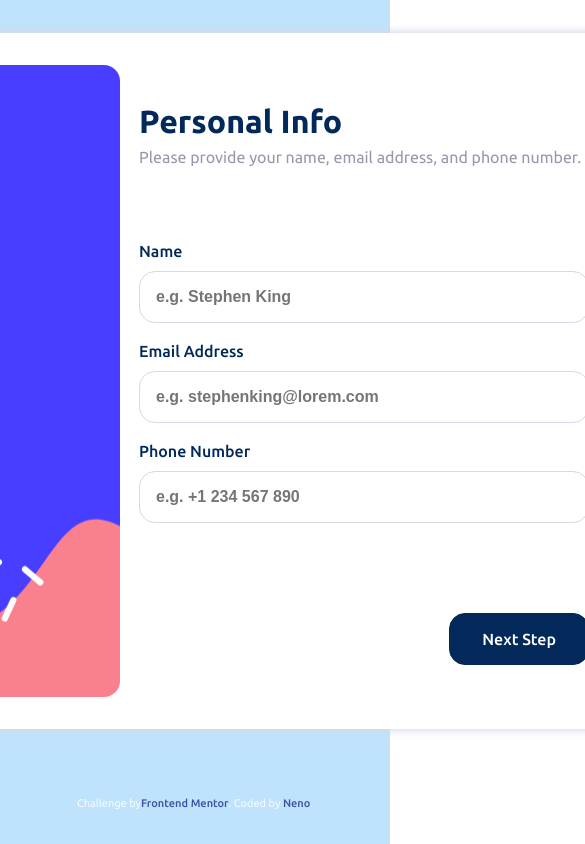
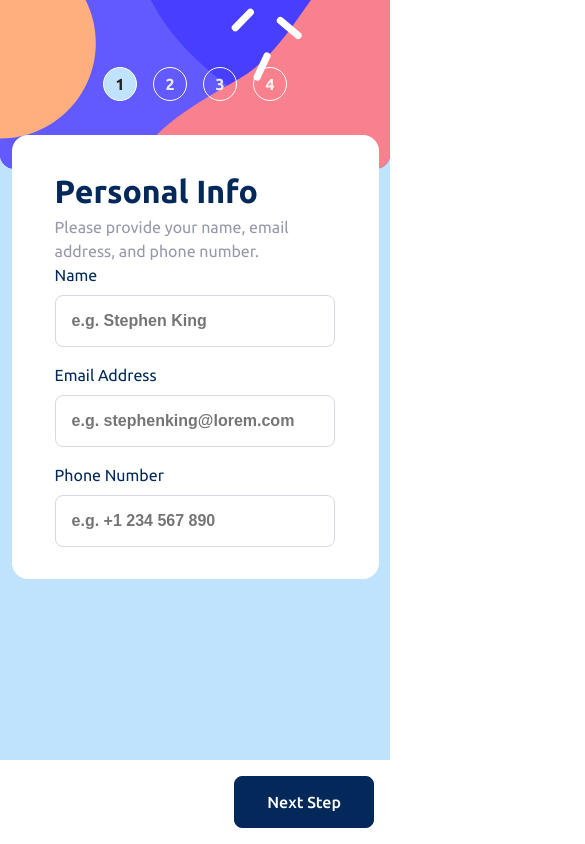
Before and after one commit to NenoPr/multi-step-form, a React (Vite) app: page / in a window 390 px wide. Shown: the top 844 px of the page, 585 px wide, since content can reach past the window. Built offline with nearby package versions, Linux system fonts and the light colour scheme.

Commit message:
Created a phone friendly design. Completed the projects requirements and tasks.

```diff
--- a/components/AD_Form.jsx
+++ b/components/AD_Form.jsx
@@ -1,8 +1,17 @@
-import { useState, useEffect } from "react";
+import { useState, useEffect, useRef } from "react";
 import "/src/assets/stylesheets/stylesheet-addon.css";
 
 function AD_Form(data) {
   const [addonsData, setAddonsData] = useState(data.props.form.addons);
+  const [activeSubscription, setActiveSubscription] = useState(
+    data.props.form.plan.yearlySubscription
+  );
+
+  const [addonPrice, setAddonPrice] = useState({
+    online: "+$1/mo",
+    larger: "+$2/mo",
+    profile: "+$2/mo",
+  });
 
   useEffect(() => {
     document.querySelectorAll(".sidebar-counter").forEach((item) => {
@@ -11,10 +20,24 @@ function AD_Form(data) {
         item.classList.add("sidebar-counter-active");
       }
     });
+    if (activeSubscription) {
+      setAddonPrice({
+        online: "+$10/yr",
+        larger: "+$20/yr",
+        profile: "+$20/yr",
+      });
+    } else {
+      setAddonPrice({
+        online: "+$1/mo",
+        larger: "+$2/mo",
+        profile: "+$2/mo",
+      });
+    }
   }, []);
 
   const handleChange = (event) => {
     const addon = event.target.getAttribute("addon");
+    event.target.classList.add("addon-selection-selected");
     setAddonsData((prevAddonsData) => ({
       ...prevAddonsData,
       [addon]: !addonsData[addon],
@@ -44,6 +67,7 @@ function AD_Form(data) {
 
   return (
     <>
+      <div className="component-container">
         <div className="form-header-container">
           <div className="form-header">Pick add-ons</div>
           <div className="form-desc">
@@ -53,7 +77,9 @@ function AD_Form(data) {
         {
           <div className="addon-container">
             <div
-            className="addon-selection"
+              className={`addon-selection ${
+                addonsData.onlineService ? "addon-selection-selected" : ""
+              }`}
               addon="onlineService"
               selection={addonsData.onlineService ? "true" : "false"}
               onClick={handleChange}
@@ -70,11 +96,13 @@ function AD_Form(data) {
                 <div className="addon-name">Online service</div>
                 <div className="addon-desc">Access to multiplayer games</div>
               </div>
-            <div className="addon-price">+$1/mo</div>
+              <div className="addon-price">{addonPrice.online}</div>
             </div>
 
             <div
-            className="addon-selection"
+              className={`addon-selection ${
+                addonsData.largerStorage ? "addon-selection-selected" : ""
+              }`}
               addon="largerStorage"
               selection={addonsData.largerStorage ? "true" : "false"}
               onClick={handleChange}
@@ -91,10 +119,12 @@ function AD_Form(data) {
                 <div className="addon-name">Larger storage</div>
                 <div className="addon-desc">Extra 1TB of cloud save</div>
               </div>
-            <div className="addon-price">+$2/mo</div>
+              <div className="addon-price">{addonPrice.larger}</div>
             </div>
             <div
-            className="addon-selection"
+              className={`addon-selection ${
+                addonsData.customizableProfile ? "addon-selection-selected" : ""
+              }`}
               addon="customizableProfile"
               selection={addonsData.customizableProfile ? "true" : "false"}
               onClick={handleChange}
@@ -111,10 +141,11 @@ function AD_Form(data) {
                 <div className="addon-name">Customizable Profile</div>
                 <div className="addon-desc">Custom theme on your profile</div>
               </div>
-            <div className="addon-price">+$2/mo</div>
+              <div className="addon-price">{addonPrice.profile}</div>
             </div>
           </div>
         }
+      </div>
 
       <div className="form-buttons">
         <button className="form-previous-step" onClick={goBack}>
--- a/components/Confirm_Form.jsx
+++ b/components/Confirm_Form.jsx
@@ -4,6 +4,7 @@ import "/src/assets/stylesheets/stylesheet-confirm.css";
 function CONFIRM_Form(data) {
   return (
     <>
+      <div className="component-container">
         <div className="confirm-container">
           <div className="confirm-image-container">
             <img
@@ -19,6 +20,7 @@ function CONFIRM_Form(data) {
             at support@loremgaiming.com
           </div>
         </div>
+      </div>
     </>
   );
 }
--- a/components/PI_Form.jsx
+++ b/components/PI_Form.jsx
@@ -19,27 +19,6 @@ function PI_Form(data) {
   }, []);
 
   const checkEmailValidity = (email) => {
-    // if (!email.includes("@")) {
-    //   document.querySelector(".pi-error-email").classList.add("pi-form-error");
-    //   document.querySelector(".pi-error-email").innerText =
-    //     "Email should include a @ sign.";
-    //   document.querySelector(".pi-input-email").classList.add("pi-input-error");
-    //   return true;
-    // }
-    // if (!email.substr(email.search("@")).includes(".")) {
-    //   document.querySelector(".pi-error-email").classList.add("pi-form-error");
-    //   document.querySelector(".pi-error-email").innerText =
-    //     "Email should include a provider, e.g. gmail.com";
-    //   document.querySelector(".pi-input-email").classList.add("pi-input-error");
-    //   return true;
-    // }
-    // if (email.includes(" ")) {
-    //   document.querySelector(".pi-error-email").classList.add("pi-form-error");
-    //   document.querySelector(".pi-error-email").innerText =
-    //     "Email should not include spaces.";
-    //   document.querySelector(".pi-input-email").classList.add("pi-input-error");
-    //   return true;
-    // }
     let mailFormat = /^\w+([\.-]?\w+)*@\w+([\.-]?\w+)*(\.\w{2,3})+$/;
     if (email.match(mailFormat)) {
       return false;
@@ -58,6 +37,7 @@ function PI_Form(data) {
     //   `Name: ${formData.name}, Email: ${formData.email}, Phone Number: ${formData.phone}`
     // );
     let error = false;
+    if (checkEmailValidity(formData.email));
     if (formData.name === "") {
       document.querySelector(".pi-error-name").classList.add("pi-form-error");
       document.querySelector(".pi-input-name").classList.add("pi-input-error");
@@ -73,7 +53,6 @@ function PI_Form(data) {
       document.querySelector(".pi-input-phone").classList.add("pi-input-error");
       error = true;
     }
-    if (checkEmailValidity(formData.email)) return;
     if (error) return;
     data.props.setForm((prevFormData) => ({
       ...prevFormData,
@@ -84,14 +63,16 @@ function PI_Form(data) {
 
   return (
     <>
+      {
+        <div className="component-container">
           <div className="form-header-container">
             <div className="form-header">Personal Info</div>
             <div className="form-desc">
               Please provide your name, email address, and phone number.
             </div>
           </div>
-      {
-        <form className="form form-pi">
+
+          <div className="form form-pi">
             <div className="form-input-container form-pi-name-container">
               <div className="form-pi-text-container">
                 <div className="form-text form-pi-text">Name</div>
@@ -128,7 +109,7 @@ function PI_Form(data) {
                 <div className="pi-error-phone">This field is required</div>
               </div>
               <input
-              type="text"
+                type="tel"
                 id="phone"
                 name="phone"
                 value={formData.phone}
@@ -137,11 +118,15 @@ function PI_Form(data) {
                 placeholder="e.g. +1 234 567 890"
               />
             </div>
-        </form>
+          </div>
+        </div>
       }
+      <div className="form-buttons">
+        <button className="form-previous-step-pi"></button>
         <button className="form-next-step" onClick={handleSubmit}>
           Next Step
         </button>
+      </div>
     </>
   );
 }
--- a/components/Plan_Form.jsx
+++ b/components/Plan_Form.jsx
@@ -102,6 +102,7 @@ function Plan_Form(data) {
 
   return (
     <>
+      <div className="component-container">
         <div className="form-header-container">
           <div className="form-header">Select your plan</div>
           <div className="form-desc">
@@ -110,7 +111,11 @@ function Plan_Form(data) {
         </div>
         <div className="plan-container">
           <div className="selection-container">
-          <div className="plan-selection" onClick={handleChange} plan="arcade">
+            <div
+              className="plan-selection"
+              onClick={handleChange}
+              plan="arcade"
+            >
               <img
                 src="./src/assets/images/icon-arcade.svg"
                 alt="arcade"
@@ -184,7 +189,8 @@ function Plan_Form(data) {
           </div>
           <div className="plan-selection-error"></div>
         </div>
-      <div className="plan-buttons">
+      </div>
+      <div className="form-buttons">
         <button className="form-previous-step" onClick={goBack}>
           Go Back
         </button>
--- a/components/SUM_Form.jsx
+++ b/components/SUM_Form.jsx
@@ -3,6 +3,15 @@ import "/src/assets/stylesheets/stylesheet-summary.css";
 
 function AD_Form(data) {
   const [formData, setFormData] = useState(data.props.form);
+  const [activeSubscription, setActiveSubscription] = useState(
+    data.props.form.plan.yearlySubscription
+  );
+
+  const [addonPrice, setAddonPrice] = useState({
+    online: "+$1/mo",
+    larger: "+$2/mo",
+    profile: "+$2/mo",
+  });
 
   useEffect(() => {
     document.querySelectorAll(".sidebar-counter").forEach((item) => {
@@ -11,6 +20,19 @@ function AD_Form(data) {
         item.classList.add("sidebar-counter-active");
       }
     });
+    if (activeSubscription) {
+      setAddonPrice({
+        online: "+$10/yr",
+        larger: "+$20/yr",
+        profile: "+$20/yr",
+      });
+    } else {
+      setAddonPrice({
+        online: "+$1/mo",
+        larger: "+$2/mo",
+        profile: "+$2/mo",
+      });
+    }
   }, []);
 
   const handleSubmit = (event) => {
@@ -40,15 +62,18 @@ function AD_Form(data) {
 
   const showTotalAddonPrice = () => {
     let sum = 0;
+    if (activeSubscription) {
+      sum = sum + formData.planPrice.yearly[formData.plan.plan];
+      formData.addons.onlineService ? (sum = sum + 10) : "";
+      formData.addons.largerStorage ? (sum = sum + 20) : "";
+      formData.addons.customizableProfile ? (sum = sum + 20) : "";
+    } else {
+      sum = sum + formData.planPrice.monthly[formData.plan.plan];
       formData.addons.onlineService ? sum++ : "";
       formData.addons.largerStorage ? (sum = sum + 2) : "";
       formData.addons.customizableProfile ? (sum = sum + 2) : "";
-    if (formData.plan.yearlySubscription) {
-      sum = sum + formData.planPrice.yearly[formData.plan.plan];
-    } else {
-      sum = sum + formData.planPrice.monthly[formData.plan.plan];
     }
-    if (formData.plan.yearlySubscription) return `+$${sum}/yr`;
+    if (activeSubscription) return `+$${sum}/yr`;
     else return `+$${sum}/mo`;
   };
 
@@ -61,6 +86,7 @@ function AD_Form(data) {
 
   return (
     <>
+      <div className="component-container">
         <div className="form-header-container">
           <div className="form-header">Finishing up</div>
           <div className="form-desc">
@@ -75,7 +101,9 @@ function AD_Form(data) {
                   {upperCase(formData.plan.plan)}{" "}
                   {formData.plan.yearlySubscription ? "(Yearly)" : "(Monthly)"}
                 </div>
-              <a onClick={backToPlan}>Change</a>
+                <a className="change-plan-link" onClick={backToPlan}>
+                  Change
+                </a>
               </div>
               <div className="summary-pricing">{showPricing(formData)}</div>
             </div>
@@ -83,20 +111,28 @@ function AD_Form(data) {
             <div className="summary-addons">
               {formData.addons.onlineService ? (
                 <div className="summary-service">
-                <div className="summary-service-plan">Online storage</div>
-                <div className="summary-service-price">+$1/mo</div>
+                  <div className="summary-service-plan">Online service</div>
+                  <div className="summary-service-price">
+                    {addonPrice.online}
+                  </div>
                 </div>
               ) : null}
               {formData.addons.largerStorage ? (
                 <div className="summary-service">
                   <div className="summary-service-plan">Larger storage</div>
-                <div className="summary-service-price">+$1/mo</div>
+                  <div className="summary-service-price">
+                    {addonPrice.larger}
+                  </div>
                 </div>
               ) : null}
               {formData.addons.customizableProfile ? (
                 <div className="summary-service">
-                <div className="summary-service-plan">Customizable profile</div>
-                <div className="summary-service-price">+$2/mo</div>
+                  <div className="summary-service-plan">
+                    Customizable profile
+                  </div>
+                  <div className="summary-service-price">
+                    {addonPrice.profile}
+                  </div>
                 </div>
               ) : null}
             </div>
@@ -106,7 +142,7 @@ function AD_Form(data) {
             <div className="summary-total-price">{showTotalAddonPrice()}</div>
           </div>
         </div>
-
+      </div>
       <div className="form-buttons">
         <button className="form-previous-step" onClick={goBack}>
           Go Back
--- a/src/App.css
+++ b/src/App.css
@@ -31,6 +31,7 @@
 
 #root {
   min-height: 100vh;
+  height: fit-content;
   display: flex;
   flex-direction: column;
   align-items: center;
@@ -52,6 +53,7 @@ body {
   box-shadow: 0 0 0.5rem 0.1rem var(--light-gray);
   min-width: 30vw;
   width: fit-content;
+  height: fit-content;
 }
 
 .sidebar-container {
@@ -108,10 +110,9 @@ body {
 .form-container {
   display: grid;
   grid-template-columns: 1fr;
-  grid-template-rows: 1fr 3fr 1fr;
+  grid-template-rows: 4fr 1fr;
   padding-left: 5vw;
   padding-right: 5vw;
-  width: 25vw;
   justify-content: space-between;
   height: 568px;
   width: 450px;
@@ -120,7 +121,7 @@ body {
 }
 
 .form-header-container {
-  flex: 1;
+  flex: 0;
   display: flex;
   flex-direction: column;
   align-items: flex-start;
@@ -128,6 +129,7 @@ body {
   height: fit-content;
   grid-template-columns: 1;
   grid-template-rows: 1;
+  max-width: 100%;
 }
 
 .form-header {
@@ -156,13 +158,14 @@ body {
   padding-right: 2rem;
   color: white;
   background-color: var(--marine-blue);
-  border-radius: 1rem;
+  border-radius: .5rem;
   justify-self: flex-end;
   align-self: flex-end;
   border-color: var(--marine-blue);
   outline-color: var(--marine-blue);
   outline: var(--marine-blue);
   height: fit-content;
+  width: fit-content;
 }
 
 .form-next-step:hover {
@@ -181,4 +184,102 @@ body {
 }
 
 .attribution {
+  align-self: center;
 }
+
+@media (max-width: 1000px) {
+
+  .attribution {
+    display: none;
+  }
+  #root {
+    min-height: 100vh;
+    display: flex;
+    flex-direction: column;
+    align-items: baseline;
+    justify-content: flex-start;
+    background-color: var(--light-blue);
+    font-family: "Ubuntu";
+  }
+  .main-container {
+    display: grid;
+    grid-template-columns: 1fr;
+    grid-template-rows: auto 1fr;
+    width: 100vw;
+    min-height: 100vh;
+    gap: 0;
+    padding: 0;
+    background-color: var(--light-blue);
+  }
+
+  .sidebar-container {
+    grid-row: 1;
+    width: 100%;
+    height: 20vh;
+    flex-direction: row;
+    align-items: center;
+    justify-content: center;
+    padding: 0;
+    background-repeat: no-repeat;
+    background-size: cover;
+    background-position: bottom;
+    border-radius: 0rem;
+    background-color: var(--light-blue);
+  }
+
+  .sidebar-info {
+    display: none;
+  }
+
+  .form-container {
+    grid-row: 2;
+    display: flex;
+    flex-direction: column;
+    justify-self: center;
+    justify-content: space-between;
+    width: 100vw;
+    margin: 0;
+    padding: 0;
+    gap: 0;
+    height: 100%;
+  }
+
+  .form-buttons {
+    flex: 0;
+    grid-row: 3;
+    display: flex;
+    align-items: center;
+    padding-top: 1rem;
+    padding-bottom: 1rem;
+  }
+
+  .form-buttons {
+    height: fit-content;
+    background-color: white;
+  }
+
+  .form-next-step {
+    width: fit-content;
+    border-radius: .5rem;
+    align-self: center;
+    margin-right: 1rem;
+  }
+
+  .form-header-container {
+    flex: 0;
+    padding: 1rem;
+    padding-bottom: 0px;
+    width: 80%;
+    background-color: var(--white);
+    border-top-left-radius: 1rem;
+    border-top-right-radius: 1rem;
+    align-self: center;
+  }
+
+  .component-container {
+    justify-content: flex-start;
+    gap: 0;
+    position: relative;
+    bottom: 5%;
+  }
+}
--- a/src/assets/stylesheets/stylesheet-addon.css
+++ b/src/assets/stylesheets/stylesheet-addon.css
@@ -1,7 +1,15 @@
+.component-container {
+  width: 100%;
+  display: flex;
+  flex-direction: column;
+  justify-content: flex-start;
+}
+
 .addon-container {
   display: flex;
   flex-direction: column;
   gap: 1rem;
+  max-width: 100%;
 }
 
 .addon-selection {
@@ -11,10 +19,15 @@
   border: 0.1rem solid var(--light-gray);
   padding: 1rem;
   cursor: pointer;
+  font-size: 1rem;
   width: 100%;
 }
 
 .addon-selection:hover {
+  border-color: var(--purplish-blue);
+}
+
+.addon-selection-selected {
   border-color: var(--purplish-blue);
   background-color: var(--magnolia);
 }
@@ -52,6 +65,7 @@
   justify-self: flex-end;
   color: var(--cool-gray);
   pointer-events: none;
+  color: var(--purplish-blue);
 }
 
 .container {
@@ -77,3 +91,53 @@
 .addon-rate-text-selected {
   color: var(--marine-blue);
 }
+
+@media (max-width: 1000px) {
+  .component-container {
+    background-color: white;
+    width: 90%;
+    align-self: center;
+    border-radius: 1rem;
+    gap: 1rem;
+  }
+  .addon-container {
+    width: 90%;
+    background-color: white;
+    align-self: center;
+    justify-content: space-between;
+    margin: 0rem;
+    padding: 1rem;
+    border-bottom-left-radius: 1rem;
+    border-bottom-right-radius: 1rem;
+    height: fit-content;
+  }
+  .selection-container {
+    grid-template-columns: 1fr;
+    grid-template-rows: 1fr 1fr 1fr;
+  }
+
+  .addon-selection {
+    max-width: 90%;
+    justify-self: center;
+    height: fit-content;
+    flex-direction: row;
+    justify-content: flex-start;
+    gap: 1rem;
+    font-size: .65rem;
+  }
+
+  .plan-rate {
+    align-items: center;
+    justify-content: center;
+    margin-top: 1rem;
+    width: 80%;
+    justify-self: center;
+  }
+
+  .plan-selection-error {
+  }
+
+  .plan-image {
+    margin-bottom: 0px;
+  }
+}
--- a/src/assets/stylesheets/stylesheet-confirm.css
+++ b/src/assets/stylesheets/stylesheet-confirm.css
@@ -1,5 +1,13 @@
+.component-container {
+    justify-self: center;
+    border-radius: 1rem;
+    padding: 1rem;
+    padding-left: .5rem;
+    padding-right: .5rem;
+    align-self: center;
+}
+
 .confirm-container {
-    justify-self: center;
     grid-column: 1;
     grid-row: 1 / 4;
     display: flex;
@@ -8,6 +16,8 @@
     justify-content: center;
     gap: 1rem;
     width: 25vw;
+    background-color: white;
+    width: fit-content;
 }
 
 .confirm-image-container {
@@ -33,3 +43,7 @@
     color: var(--cool-gray);
     text-align: center;
 }
+
+@media (max-width: 1000px) {
+
+}
--- a/src/assets/stylesheets/stylesheet-pi.css
+++ b/src/assets/stylesheets/stylesheet-pi.css
@@ -1,3 +1,10 @@
+.component-container {
+  display: flex;
+  flex-direction: column;
+  justify-content: space-between;
+  gap: 2rem;
+}
+
 .pi-container {
   display: grid;
   justify-content: space-between;
@@ -25,7 +32,11 @@
 
 .form-text {
   color: var(--marine-blue);
-  font-weight: 500;
+  font-weight: 400;
+}
+
+.form-previous-step-pi {
+  opacity: 0;
 }
 
 .pi-error-name {
@@ -41,7 +52,7 @@
   color: red;
   font-style: italic;
   font-weight: 600;
-  font-size: .9rem;
+  font-size: 0.9rem;
   display: block;
 }
 
@@ -50,7 +61,7 @@
   font-size: 1rem;
   color: var(--marine-blue);
   border: 0.1rem solid var(--light-gray);
-  border-radius: 1rem;
+  border-radius: 0.5rem;
   font-weight: 700;
 }
 
@@ -63,3 +74,30 @@
   outline: none;
   border-color: red;
 }
+
+@media (max-width: 1000px) {
+  .text-input {
+    border-radius: 0.5rem;
+  }
+
+  .form-header {
+    font-size: 1.5rem;
+  }
+
+  .form-desc {
+    font-size: 1rem;
+  }
+
+  .form {
+    justify-self: left;
+    padding: 1rem;
+    padding-top: 0px;
+    width: 80%;
+    margin-left: 1rem;
+    margin-right: 1rem;
+    background-color: var(--white);
+    border-bottom-left-radius: 1rem;
+    border-bottom-right-radius: 1rem;
+    align-self: center;
+  }
+}
--- a/src/assets/stylesheets/stylesheet-plan.css
+++ b/src/assets/stylesheets/stylesheet-plan.css
@@ -1,18 +1,29 @@
 .plan-selection-error {
   grid-column: 1;
-  grid-row: 2;
+  grid-row: 4;
   justify-self: center;
   align-self: self-end;
   height: 1rem;
   color: red;
   font-weight: 600;
+  margin: 1rem;
+}
+
+.component-container {
+  width: 100%;
+  display: flex;
+  flex-direction: column;
+  justify-content: flex-start;
 }
 
 .plan-container {
+  flex: 1;
   display: grid;
   grid-template-columns: 1fr;
-  grid-template-rows: 2fr 1fr;
+  grid-template-rows: 2fr 1fr auto;
   justify-content: space-between;
+  max-width: 100%;
+  row-gap: 1rem;
 }
 
 .selection-container {
@@ -33,14 +44,11 @@
   border: 0.1rem solid var(--light-gray);
   padding: 1rem;
   cursor: pointer;
-  height: fit-content;
-  min-width: 120px;
-  width: max-content;
+  width: 75%;
 }
 
 .plan-selection:hover {
   border-color: var(--purplish-blue);
-  background-color: var(--magnolia);
 }
 
 .plan-selection-selected {
@@ -50,7 +58,7 @@
 
 .plan-image {
   width: 3rem;
-  margin-bottom: 45%;
+  margin-bottom: 35%;
   pointer-events: none;
 }
 
@@ -74,8 +82,8 @@
 .plan-yearly-free {
   font-style: italic;
   color: var(--marine-blue);
-  font-size: .9rem;
-  height: .9rem;
+  font-size: 0.8rem;
+  height: 0.8rem;
 }
 
 .plan-yearly-invisible {
@@ -151,6 +159,7 @@ input:checked + .slider:before {
 .plan-rate-text {
   color: var(--cool-gray);
   font-weight: 700;
+  font-size: 1rem;
 }
 
 .plan-rate-selected {
@@ -162,3 +171,57 @@ input:checked + .slider:before {
   align-self: flex-end;
   justify-content: space-between;
 }
+
+@media (max-width: 1000px) {
+  .component-container {
+    background-color: white;
+    width: 100%;
+    align-self: center;
+    border-radius: 1rem;
+  }
+  .plan-container {
+    grid-template-rows: 2fr auto auto;
+    width: 100%;
+    background-color: white;
+    align-self: center;
+    justify-content: space-between;
+    margin-left: 0rem;
+    margin-right: 0rem;
+    padding: 0rem;
+    border-bottom-left-radius: 0rem;
+    border-bottom-right-radius: 0rem;
+    height: fit-content;
+  }
+  .plan-rate-text {
+    color: var(--cool-gray);
+    font-weight: 700;
+    font-size: 0.7rem;
+  }
+  .selection-container {
+    grid-template-columns: 1fr;
+    grid-template-rows: 1fr 1fr 1fr;
+  }
+
+  .plan-selection {
+    justify-self: center;
+    height: fit-content;
+    flex-direction: row;
+    justify-content: flex-start;
+    gap: 1rem;
+  }
+
+  .plan-rate {
+    align-items: center;
+    justify-content: center;
+    margin-top: 1rem;
+  }
+
+  .plan-selection-error {
+    grid-row: 4;
+    margin: 1rem;
+  }
+
+  .plan-image {
+    margin-bottom: 0px;
+  }
+}
--- a/src/assets/stylesheets/stylesheet-summary.css
+++ b/src/assets/stylesheets/stylesheet-summary.css
@@ -1,3 +1,10 @@
+.component-container {
+  width: 100%;
+  display: flex;
+  flex-direction: column;
+  justify-content: space-between;
+}
+
 .summary-container-main {
   display: flex;
   flex-direction: column;
@@ -47,13 +54,24 @@
   display: flex;
   flex-direction: column;
   color: var(--cool-gray);
+  gap: 1rem;
+  font-weight: 400;
 }
 
 .summary-service {
   display: flex;
+  align-items: center;
   justify-content: space-between;
   margin-left: 1rem;
   margin-right: 1rem;
+}
+
+.summary-service-plan {
+  font-size: .95rem;
+}
+
+.summary-service-price {
+  color: var(--marine-blue);
 }
 
 .summary-total-container {
@@ -97,6 +115,60 @@
   border-color: none;
 }
 
-a:hover {
+.change-plan-link {
+  color: var(--cool-gray);
   text-decoration: underline;
 }
+
+.change-plan-link:hover {
+  color: var(--purplish-blue);
+}
+
+@media (max-width: 1000px) {
+  .component-container {
+    background-color: white;
+    width: 90%;
+    align-self: center;
+    border-radius: 1rem;
+    gap: 1rem;
+  }
+  .summary-container-main {
+    width: 90%;
+    background-color: white;
+    align-self: center;
+    justify-content: space-between;
+    margin: 0rem;
+    padding: 1rem;
+    border-bottom-left-radius: 1rem;
+    border-bottom-right-radius: 1rem;
+    height: fit-content;
+  }
+  .selection-container {
+    grid-template-columns: 1fr;
+    grid-template-rows: 1fr 1fr 1fr;
+  }
+
+  .addon-selection {
+    justify-self: center;
+    height: fit-content;
+    flex-direction: row;
+    justify-content: flex-start;
+    gap: 1rem;
+    font-size: .65rem;
+  }
+
+  .plan-rate {
+    align-items: center;
+    justify-content: center;
+    margin-top: 1rem;
+    width: 80%;
+    justify-self: center;
+  }
+
+  .plan-selection-error {
+  }
+
+  .plan-image {
+    margin-bottom: 0px;
+  }
+}
```
Lines whose indentation alone changed are shown as unchanged.
